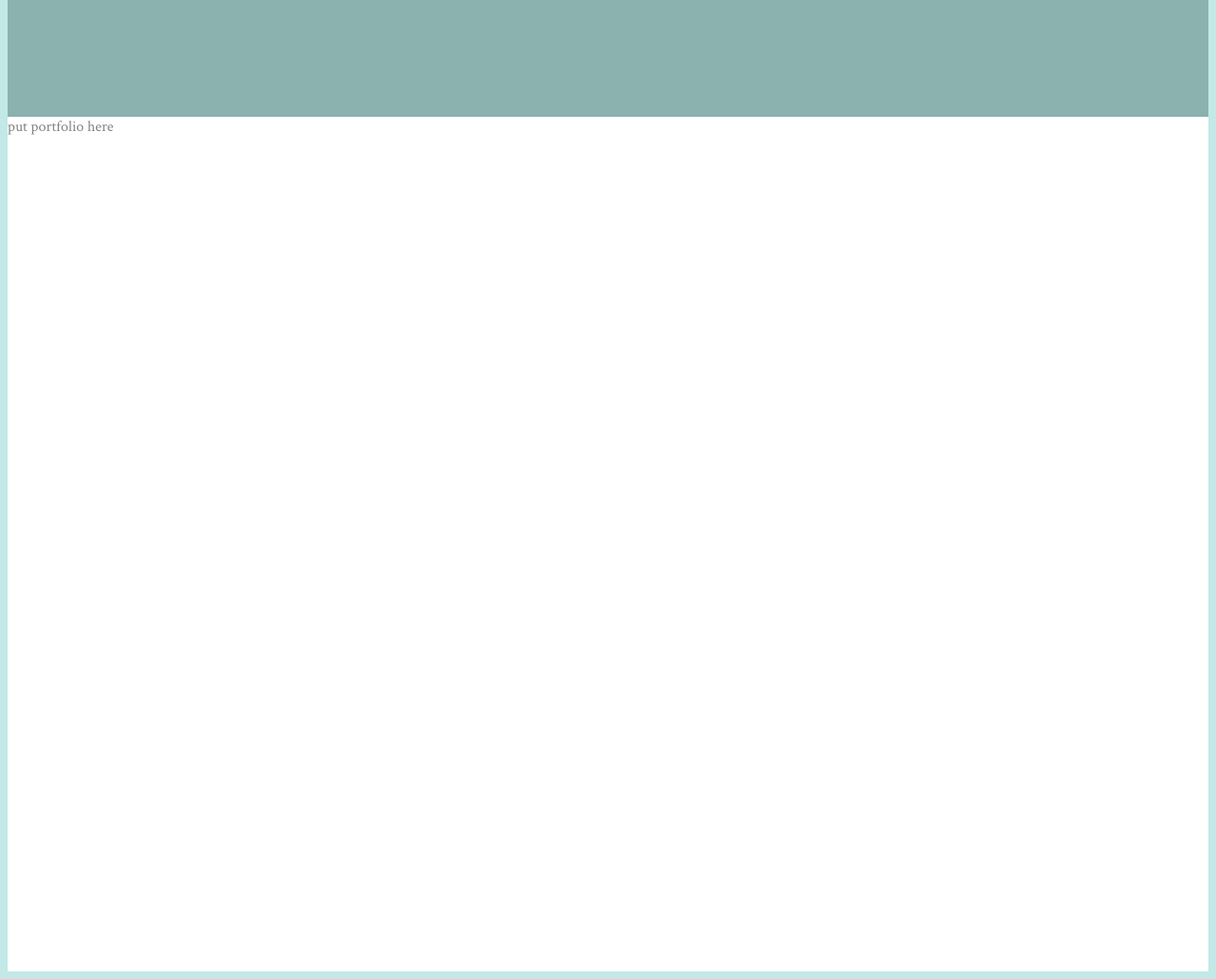
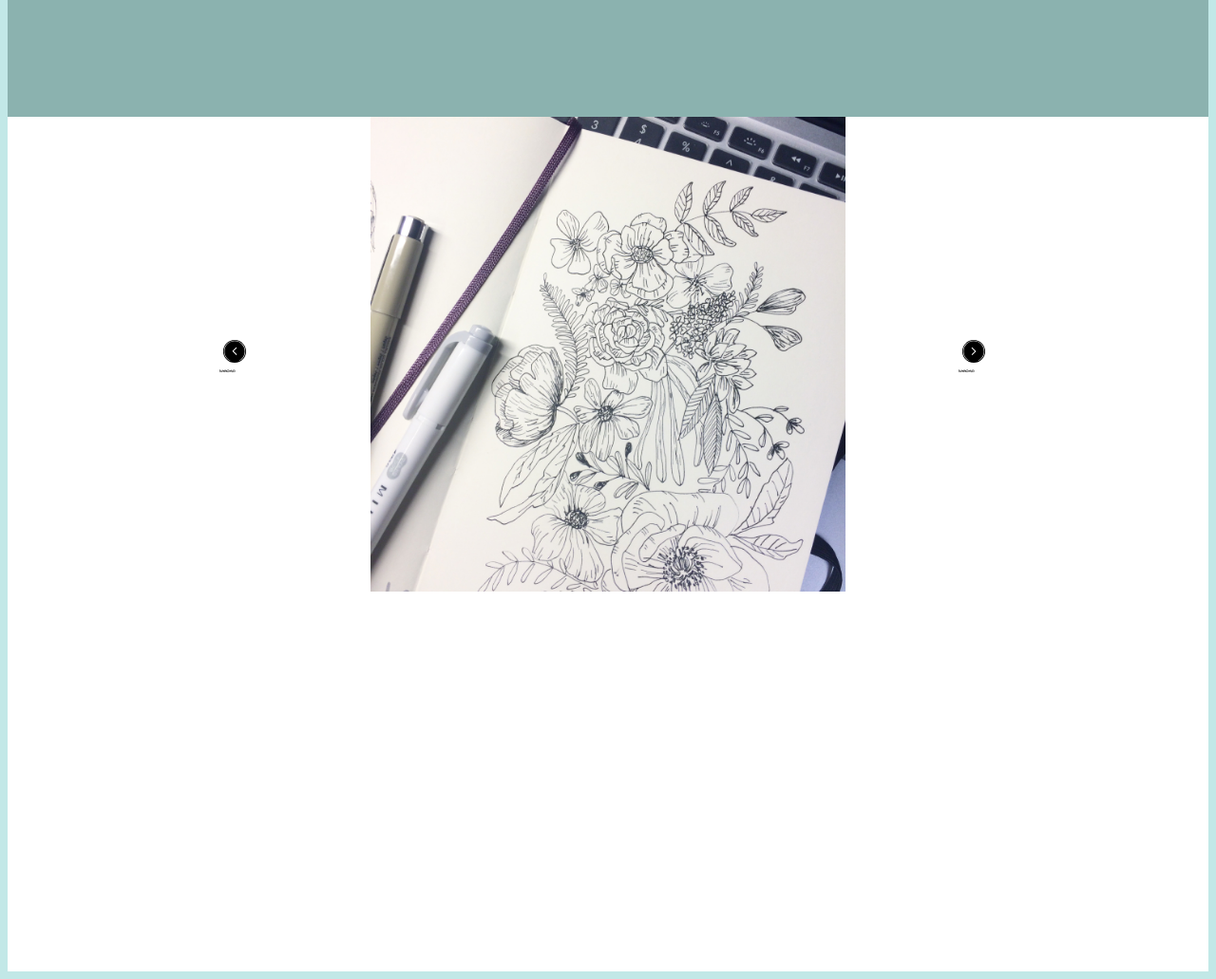
Before and after one commit to celiaoh/celiaoh.github.io, a plain HTML site: page index.html in a window 1280 px wide. Shown: the part 2700-3731 px from the top of the page at 95% size. Drawn offline with nearby package versions, Linux system fonts and the light colour scheme; a web font is replaced by a local one.

Commit message:
pictures

```diff
--- a/assets/css/style.css
+++ b/assets/css/style.css
@@ -125,3 +125,64 @@ nav {
     top: 50%;
     margin-top: -50px;
 }
+
+/* PORTFOLIO */
+
+.carousel-container {
+    width: 960px;
+    margin: 0 auto;
+    height: 500px;
+    overflow: hidden;
+    position: relative;
+}
+
+#carousel {
+    width: 4800px;
+    height: 100%;
+    margin-left: 0px;
+    transition: all 0.3s;
+    -webkit-transition: all 0.3s;
+    -moz-transition: all 0.3s;
+}
+
+.carousel-item {
+    width: 960px;
+    position: relative;
+    height: 100%;
+    text-align: center;
+}
+
+img {
+    max-width: 100%;
+    max-height: 100%;
+}
+
+/* Styling for the carousel previous button */
+#carousel-prev {
+    position: absolute;
+    width: 40px;
+    height: 40px;
+    padding: 10px;
+    left: 60px;
+    top: 50%;
+    margin-top: -30px;
+    cursor: pointer;
+    border-radius: 50%;
+    border: 1px solid #fff;
+    -webkit-transition: all 0.3s;
+}
+
+/* Styling for the carousel next button */
+#carousel-next {
+    position: absolute;
+    width: 40px;
+    height: 40px;
+    padding: 10px;
+    right: 60px;
+    top: 50%;
+    margin-top: -30px;
+    cursor: pointer;
+    border-radius: 50%;
+    border: 1px solid #fff;
+    -webkit-transition: all 0.3s;
+}
--- a/assets/js/script.js
+++ b/assets/js/script.js
@@ -1,4 +1,28 @@
 $(document).ready(function() {
 
 
+
+  $("#carousel-next").click(function() {
+    var marginleft = parseInt($("#carousel").css("margin-left").replace("px", ""));
+    if (marginleft == -3840) {
+      return false;
+    }
+    else {
+      $("#carousel").css("margin-left", marginleft - 960);
+
+    }
+  });
+
+$("#carousel-prev").click(function() {
+    var marginleft = parseInt($("#carousel").css("margin-left").replace("px", ""));
+    if (marginleft == 0) {
+      return false;
+    }
+    else {
+      $("#carousel").css("margin-left", marginleft + 960);
+
+    }
+  });
+
+
 });
--- a/index.html
+++ b/index.html
@@ -49,12 +49,12 @@
 						<div id="q6-container">
 							<div id="q6-spine"></div>
 								<div class="q6-item">
-									<a href="https://www.instagram.com/ohceoh"><img class="instagram" src="assets/img/instagram.svg" /></div>
+									<a href="https://www.instagram.com/ohceoh"><img class="instagram" src="assets/img/instagram.svg" /></div></a>
 								<div class="q6-item">
-									<a href="https://www.linkedin.com/in/celiaoh/"><img class="img-scaled" src="assets/img/linkedin.svg" /></div>
+									<a href="https://www.linkedin.com/in/celiaoh/"><img class="img-scaled" src="assets/img/linkedin.svg" /></div></a>
 								<div class="q6-item">
 									<a href="https://www.facebook.com/">
-									<img class="img-scaled" src="assets/img/facebook.svg" /></div>
+									<img class="img-scaled" src="assets/img/facebook.svg" /></div></a>
 						</div>
 					</div>
                 </div>
@@ -63,7 +63,46 @@
             <!-- Portfolio section -->
             <section class = "section" id = "portfolio-section">
                 <div class = "text" id = "portfolio">
-                    put portfolio here
+
+
+		            <section class = "section" id = "carousel-section">
+		                <div class = "carousel-container">
+		                <!-- Question 2: Carousel Code Here -->
+		            <div id="carousel">
+
+
+		                <div class="carousel-item">
+		                    <img class="img-scaled" src="assets/img/flowers.jpg" />
+		                </div>
+
+
+		                <div class="carousel-item">
+		                    <img class="img-scaled" src="assets/img/beauty.jpg" />
+		                </div>
+
+
+		                <div class="carousel-item">
+		                    <img class="img-scaled" src="assets/img/praise.jpg" />
+		                </div>
+
+		               	<div class="carousel-item">
+		                    <img class="img-scaled" src="assets/img/simple.jpg" />
+		                </div>
+
+		                <div class="carousel-item">
+		                   <img class="img-scaled" src="assets/img/star.jpg" />
+		                </div>
+
+
+                    <div id="carousel-prev">
+                        <img class="img-scaled" src="assets/img/arrowleft.svg" />
+                    </div>
+                    <div id="carousel-next">
+                        <img class="img-scaled" src="assets/img/arrowright.svg" />
+                    </div>
+                </div>
+
+
                 </div>
             </section>
             </div>
```
Also changed, not shown: assets/img/arrowleft.png (added), assets/img/arrowleft.svg (added), assets/img/arrowright.png (added), assets/img/arrowright.svg (added), assets/img/beauty.jpg (added), assets/img/flowers.jpg (added), assets/img/praise.JPG (added), assets/img/simple.jpg (added), assets/img/stars.JPG (added).
